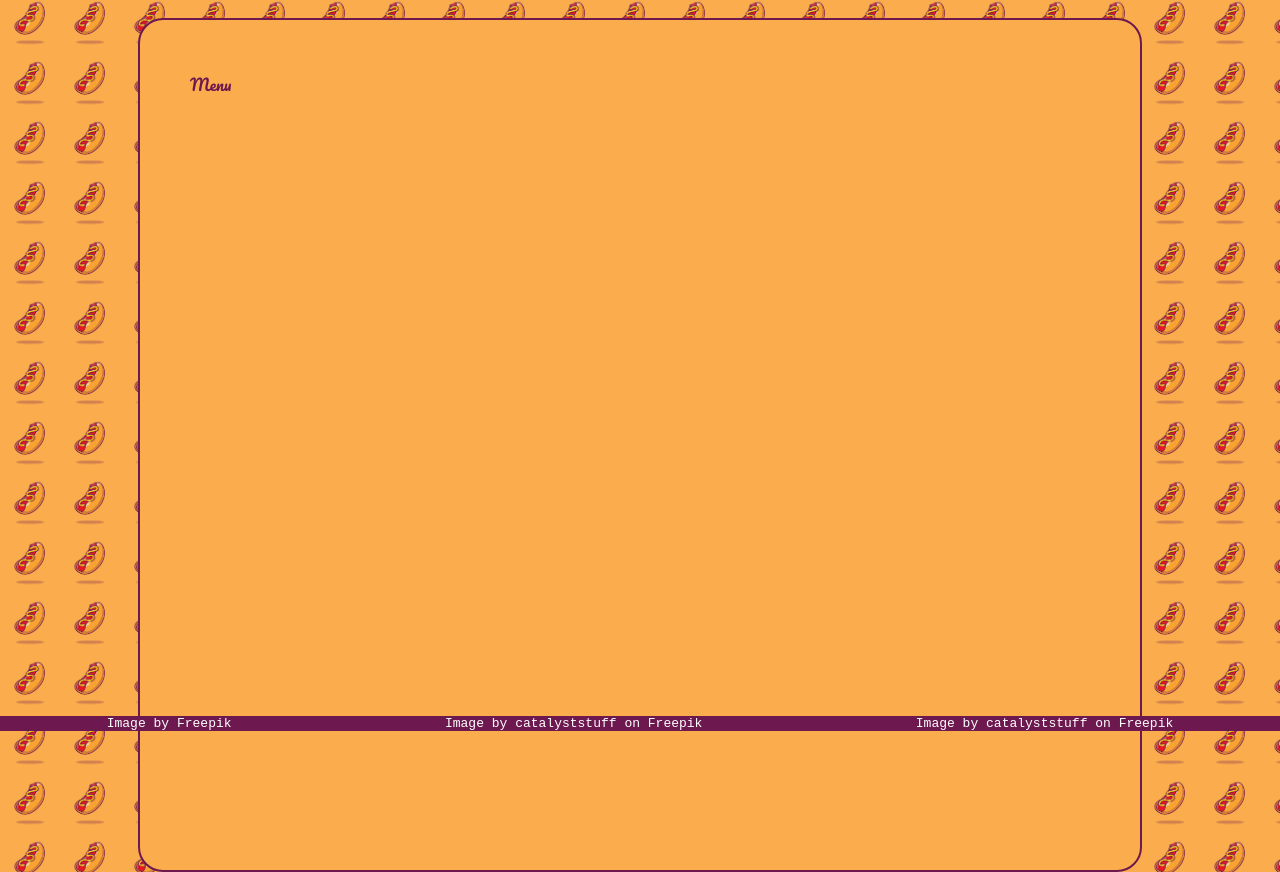
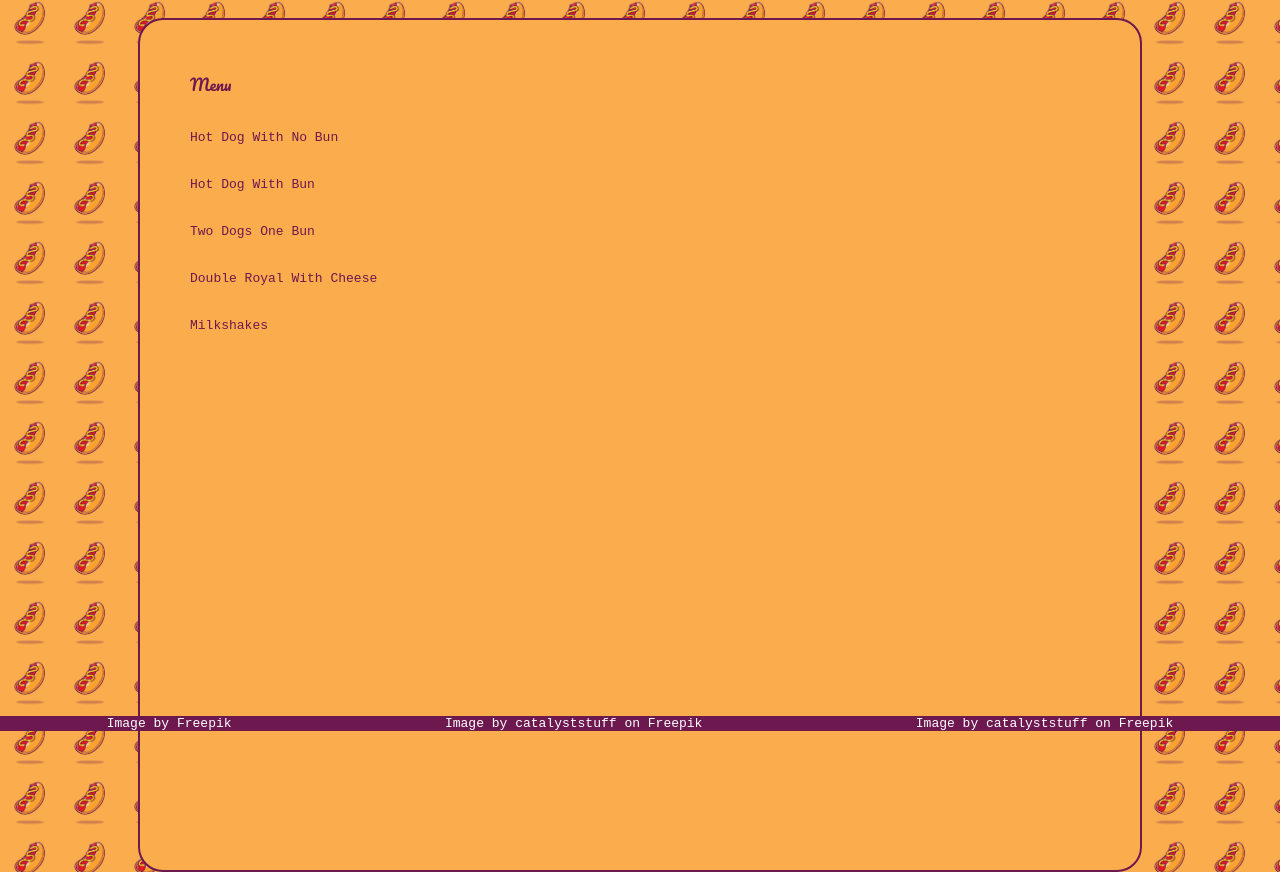
Before and after one commit to norristown/hotdogheaven, a website built with webpack: page dist/index.html in a window 1280 px wide. Both pictures are taken after a click on the element "Menu". Shown: the part 69-941 px from the top of the page. Built offline with nearby package versions, Linux system fonts and the light colour scheme.

```diff
--- a/src/pageTwo.js
+++ b/src/pageTwo.js
@@ -6,21 +6,25 @@
     }
 
     menuFunction() {
-        const menu = {
-            first: 'Hot Dog With No Bun',
-            second: 'Hot Dog With Bun',
-            third: 'Two Dogs One Bun',
-            fourth: 'Double Royal With Cheese',
-            milkshakes: 'Milkshakes'
+        const menu = [
+            'Hot Dog With No Bun',
+            'Hot Dog With Bun',
+            'Two Dogs One Bun',
+            'Double Royal With Cheese',
+            'Milkshakes'
+        ]
+
+
+        const menuHeader = new PageTwo('menu-header', 'Menu')
+        const content = document.querySelector('.content')
+        content.appendChild(menuHeader.element)
+        for (let i = 0; i < menu.length; i++) {
+            const menuBody = new PageTwo('menu-body', menu[i])
+            content.appendChild(menuBody.element)
         }
 
-        const menuDisplay = new PageTwo('className', 'Menu')
-        const content = document.querySelector('.content')
-        content.appendChild(menuDisplay.element)
 
-        for (const [key, value] of Object.entries(menuDisplay)) {
-            const hourInfo = new PageOne('hour-info', `${key[value]}`)
-            hoursDiv.appendChild(hourInfo.element)
-        }
     }
+
+
 }
--- a/src/style.css
+++ b/src/style.css
@@ -123,3 +123,8 @@
     color: white;
     text-decoration: none !important;
   }
+
+  .menu-body {
+    font-family: monospace;
+
+  }
```
Also changed, not shown: src/index.js (+5 -3 lines), dist/main.js.
